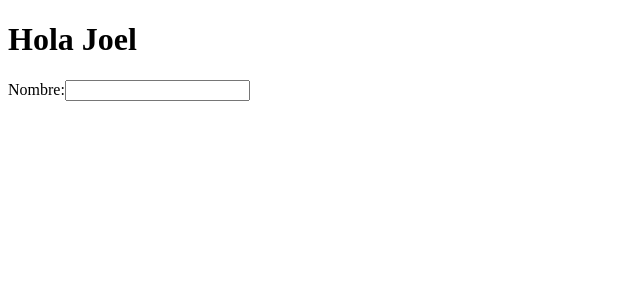
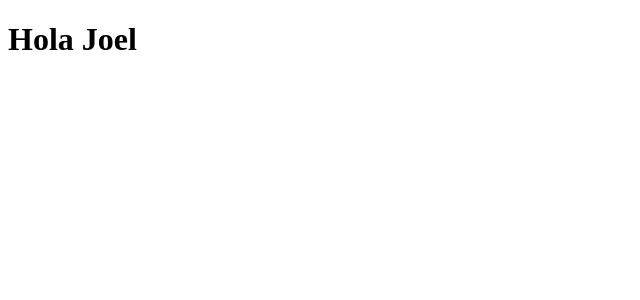
Before and after one commit to JoelSanchez01/Portafolio, a React app: page / in a window 1280 px wide. Shown: the top 300 px of the page, without its empty margins (0-640 px from the left). Built offline with nearby package versions, Linux system fonts and the light colour scheme.

Commit message:
se corrigio las rules

```diff
--- a/config/webpack.dev.js
+++ b/config/webpack.dev.js
@@ -15,10 +15,12 @@
   plugins: [new ReactRefreshWebpackPlugin()],
   devtool: "eval-source-map",
   module: {
-    rules: {
-      use: ["style-loader", "css-loader", "sass-loader"],
-      test: /.(css|sass|scss)$/,
-    },
+    rules: [
+      {
+        use: ["style-loader", "css-loader", "sass-loader"],
+        test: /.(css|sass|scss)$/,
+      },
+    ],
   },
 };
 
--- a/src/App.jsx
+++ b/src/App.jsx
@@ -5,15 +5,6 @@
   return (
     <div id="app">
       <h1>Hola Joel</h1>
-      <div>
-        <label htmlFor="name">Nombre:</label>
-        <input
-          type="text"
-          id="name"
-          value={name}
-          onChange={(e) => setName(e.target.value)}
-        />
-      </div>
     </div>
   );
 }
```
Also changed, not shown: 6 other files (tests, documents, lock files or other folders).
